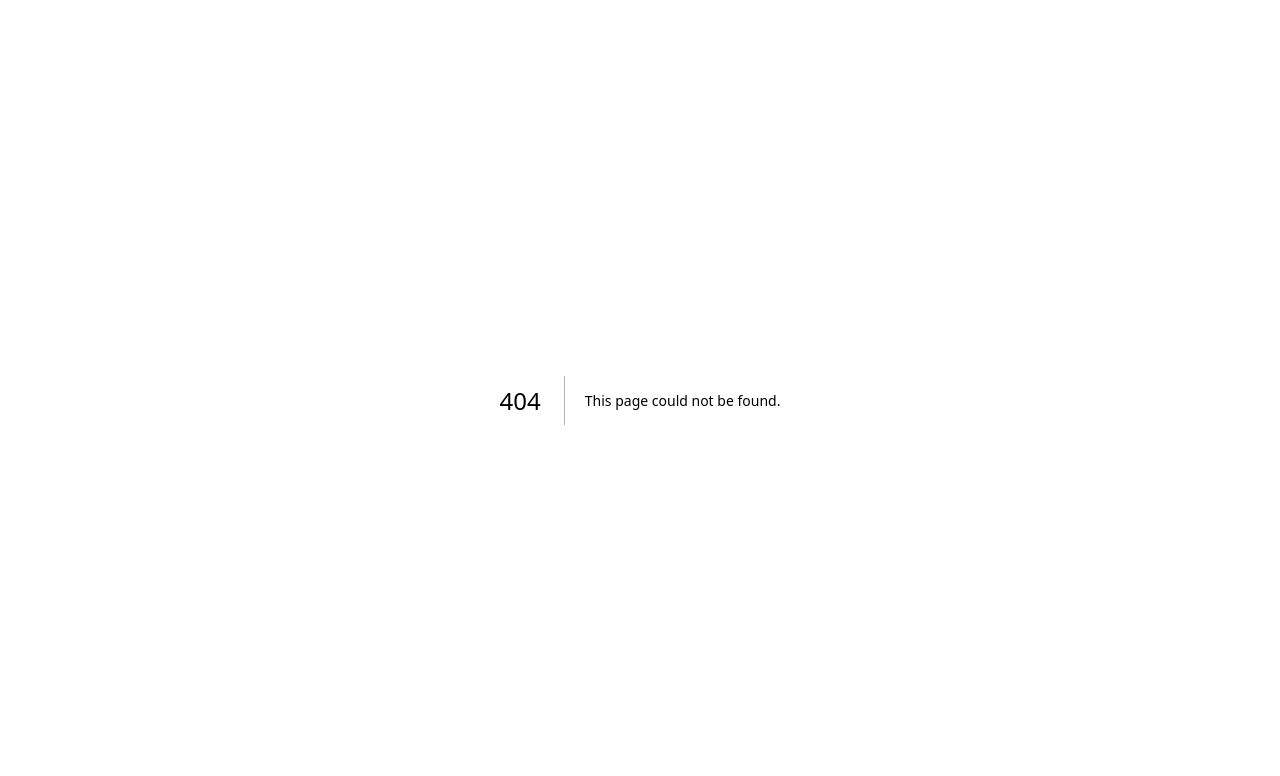
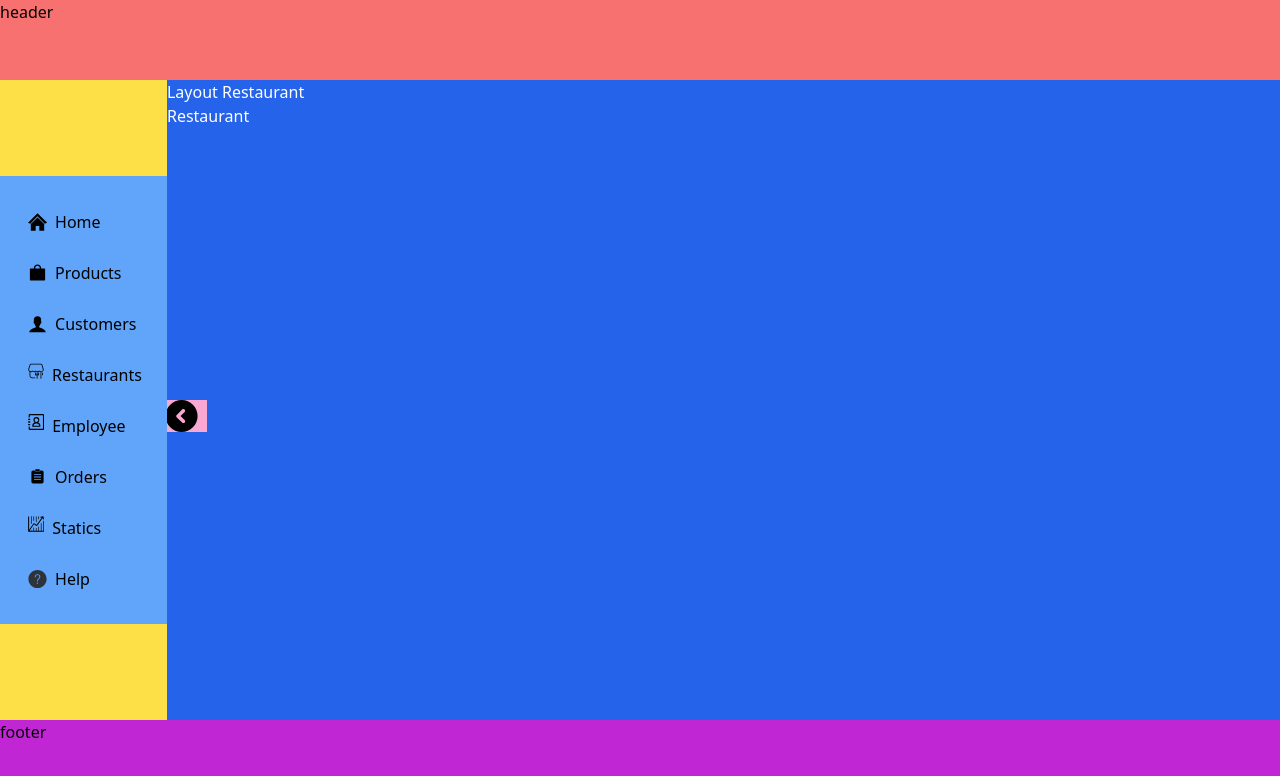
Before and after one commit to ashharhaque/kopon_cms_frontend, a Next.js app: page /restaurants in a window 1280 px wide. Before the commit this address had no page. Shown: the top 776 px of the page. Built offline with nearby package versions, Linux system fonts and the light colour scheme.

Commit message:
single restaurant module started

```diff
--- /dev/null
+++ b/src/app/(routescomponent)/restaurants/layout.js
@@ -0,0 +1,10 @@
+function LayoutRestaurant({children}) {
+  return (
+    <>
+    <div>Layout Restaurant</div>
+    <div>{children}</div>
+    </>
+  );
+}
+
+export default LayoutRestaurant;
--- /dev/null
+++ b/src/app/(routescomponent)/restaurants/page.js
@@ -0,0 +1,5 @@
+function Restaurants() {
+  return <div>Restaurant</div>;
+}
+
+export default Restaurants;
--- /dev/null
+++ b/src/app/(routescomponent)/restaurants/restaurant/page.js
@@ -0,0 +1,5 @@
+function SingleRestaurant() {
+  return <div>Single Restaurant</div>;
+}
+
+export default SingleRestaurant;
```
